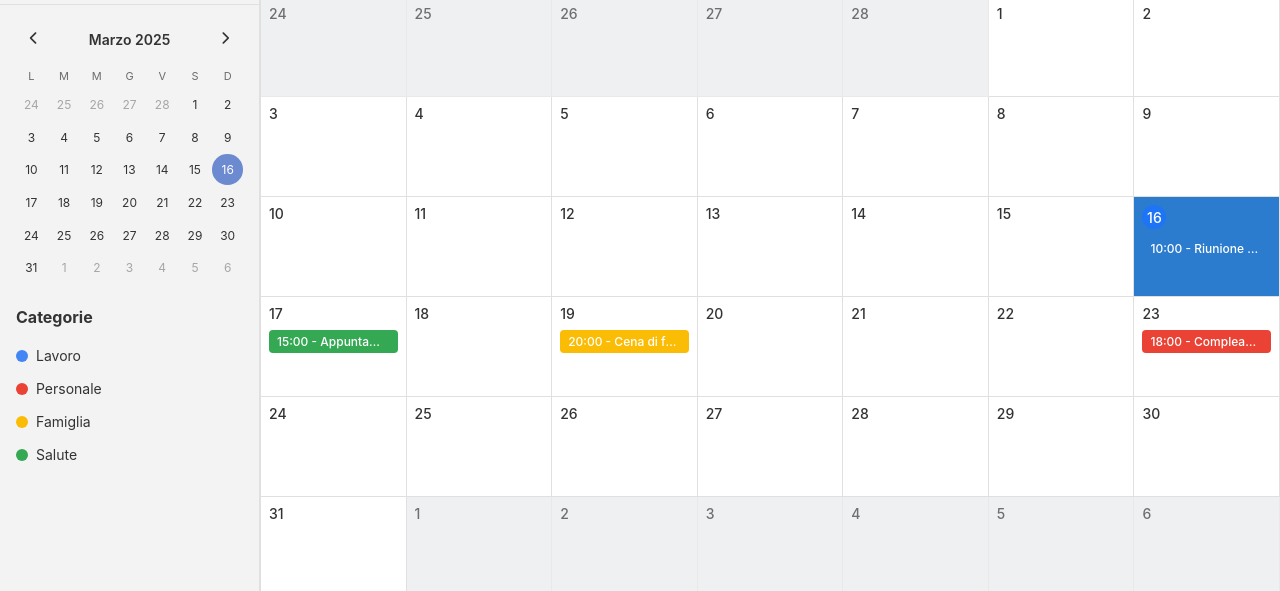
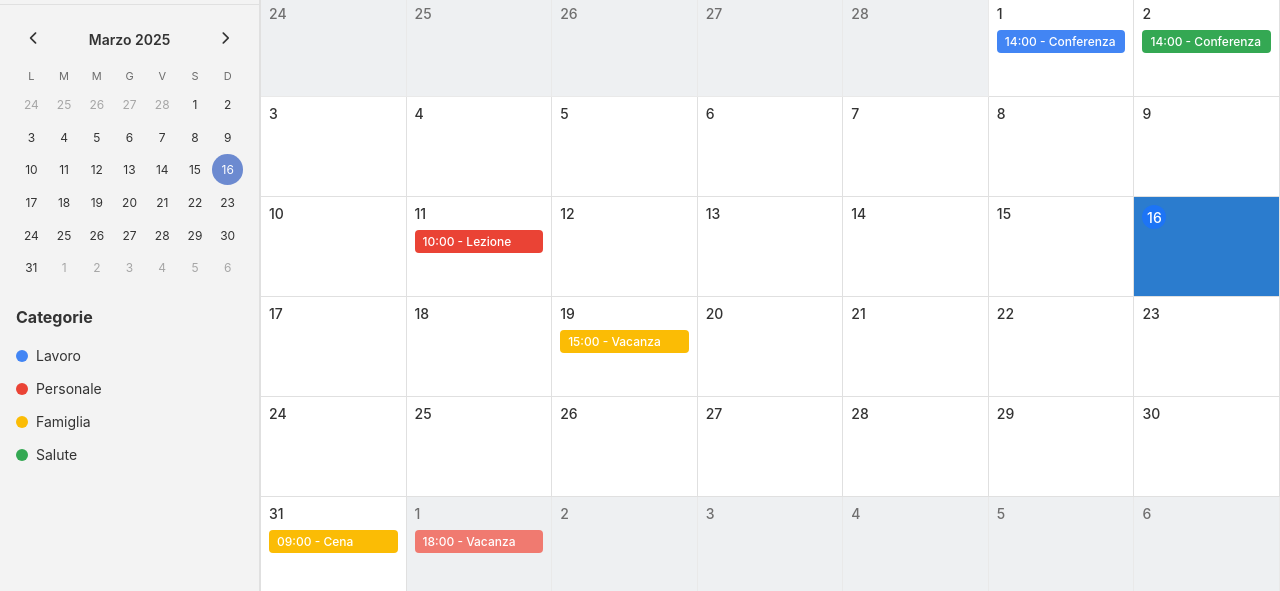
Before and after one commit to AndreaGrazia2/chat, a website: page calendario.html in a window 1280 px wide. Shown: the part 105-696 px from the top of the page. Drawn offline with Linux system fonts and the light colour scheme.

Commit message:
Some fix

```diff
--- a/static/css/calendario/base.css
+++ b/static/css/calendario/base.css
@@ -62,6 +62,7 @@
 	    --nav-active: #1a73e8;
 	    --nav-active-text: #ffffff;
 	}
+	--event-work: #4285F4;
 	--event-personal: #EA4335;
 	--event-family: #FBBC05;
 	--event-health: #34A853;
--- a/static/js/calendario/app.js
+++ b/static/js/calendario/app.js
@@ -14,7 +14,9 @@ function initApp() {
     caricaEventi();
 
     // Crea eventi di esempio se non ce ne sono
-    creaEventiDemo();
+    if (eventi.length === 0) {
+        generaEventiTest(15); // Modificato da creaEventiDemo a generaEventiTest
+    }
 
     // Inizializza le viste del calendario
     inizializzaViste();
--- a/static/js/calendario/events.js
+++ b/static/js/calendario/events.js
@@ -6,6 +6,7 @@
 let eventi = [];
 
 // Categorie di eventi disponibili
+// Definizione delle categorie
 const categorie = {
     work: {
         nome: 'Lavoro',
@@ -165,87 +166,90 @@ function getEventiSettimana(dataInizio, dataFine) {
  * Salva gli eventi (in localStorage per demo, in un'implementazione reale si userebbe un'API)
  */
 function salvaEventi() {
-    localStorage.setItem('calendario_eventi', JSON.stringify(eventi));
+    localStorage.setItem('eventi', JSON.stringify(eventi));
     // In un'implementazione reale, qui si chiamerebbe l'API per salvare gli eventi
 }
 
 /**
  * Carica gli eventi dal localStorage (o da un'API in un'implementazione reale)
  */
+// Carica gli eventi dal localStorage
 function caricaEventi() {
-    const eventiSalvati = localStorage.getItem('calendario_eventi');
+    const eventiSalvati = localStorage.getItem('eventi');
     if (eventiSalvati) {
-        try {
-            eventi = JSON.parse(eventiSalvati).map(evento => ({
-                ...evento,
-                dataInizio: new Date(evento.dataInizio),
-                dataFine: new Date(evento.dataFine),
-                creato: new Date(evento.creato),
-                modificato: evento.modificato ? new Date(evento.modificato) : null
-            }));
-        } catch (error) {
-            console.error('Errore nel caricamento degli eventi:', error);
-            eventi = [];
-        }
+        eventi = JSON.parse(eventiSalvati);
+
+        // Converti le stringhe di data in oggetti Date
+        eventi.forEach(evento => {
+            evento.dataInizio = new Date(evento.dataInizio);
+            evento.dataFine = new Date(evento.dataFine);
+        });
+        console.log(`Caricati ${eventi.length} eventi dal localStorage`);
+    } else {
+        // Se non ci sono eventi, genera eventi di test
+        console.log('Nessun evento trovato, genero eventi di test...');
+        generaEventiTest(15);
     }
-    // In un'implementazione reale, qui si chiamerebbe l'API per caricare gli eventi
 }
 
-/**
- * Crea eventi di esempio per la demo
- */
-function creaEventiDemo() {
-    // Se ci sono già eventi, non creare quelli di esempio
-    if (eventi.length > 0) return;
+// Genera eventi casuali per testare il calendario
+function generaEventiTest(numEventi = 15) {
+    const categorie = ['work', 'personal', 'family', 'health'];
+    const titoli = [
+        'Riunione', 'Appuntamento', 'Compleanno', 'Visita medica',
+        'Conferenza', 'Cena', 'Pranzo', 'Lezione', 'Allenamento',
+        'Scadenza progetto', 'Viaggio', 'Vacanza', 'Anniversario'
+    ];
+    const descrizioni = [
+        'Importante non mancare', 'Ricordati di portare i documenti',
+        'Confermare presenza', 'Preparare presentazione',
+        'Chiamare prima per confermare', 'Portare un regalo',
+        'Prenotare in anticipo', 'Rivedere appunti'
+    ];
 
-    const oggi = new Date();
-    const anno = oggi.getFullYear();
-    const mese = oggi.getMonth();
+    // Data di inizio: un mese indietro
+    const dataInizioRange = new Date();
+    dataInizioRange.setMonth(dataInizioRange.getMonth() - 1);
 
-    // Evento oggi
-    aggiungiEvento({
-        titolo: 'Riunione di lavoro',
-        descrizione: 'Discussione sul nuovo progetto',
-        dataInizio: new Date(anno, mese, oggi.getDate(), 10, 0),
-        dataFine: new Date(anno, mese, oggi.getDate(), 11, 30),
-        categoria: 'work'
-    });
+    // Data di fine: due mesi avanti
+    const dataFineRange = new Date();
+    dataFineRange.setMonth(dataFineRange.getMonth() + 2);
 
-    // Evento domani
-    aggiungiEvento({
-        titolo: 'Appuntamento medico',
-        descrizione: 'Visita di controllo',
-        dataInizio: new Date(anno, mese, oggi.getDate() + 1, 15, 0),
-        dataFine: new Date(anno, mese, oggi.getDate() + 1, 16, 0),
-        categoria: 'health'
-    });
+    for (let i = 0; i < numEventi; i++) {
+        // Genera una data casuale nel range
+        const dataInizio = new Date(
+            dataInizioRange.getTime() +
+            Math.random() * (dataFineRange.getTime() - dataInizioRange.getTime())
+        );
 
-    // Evento tra 3 giorni
-    aggiungiEvento({
-        titolo: 'Cena di famiglia',
-        descrizione: 'Ristorante Da Luigi',
-        dataInizio: new Date(anno, mese, oggi.getDate() + 3, 20, 0),
-        dataFine: new Date(anno, mese, oggi.getDate() + 3, 22, 30),
-        categoria: 'family'
-    });
+        // Imposta un'ora casuale (8-20)
+        dataInizio.setHours(Math.floor(Math.random() * 12) + 8, 0, 0);
 
-    // Evento la prossima settimana
-    aggiungiEvento({
-        titolo: 'Compleanno di Marco',
-        descrizione: 'Portare un regalo',
-        dataInizio: new Date(anno, mese, oggi.getDate() + 7, 18, 0),
-        dataFine: new Date(anno, mese, oggi.getDate() + 7, 23, 0),
-        categoria: 'personal'
-    });
+        // Durata casuale (30min - 2h)
+        const durata = (Math.floor(Math.random() * 4) + 1) * 30;
+        const dataFine = new Date(dataInizio);
+        dataFine.setMinutes(dataFine.getMinutes() + durata);
 
-    // Evento tutto il giorno
-    aggiungiEvento({
-        titolo: 'Conferenza Web',
-        descrizione: 'Conferenza annuale sulle tecnologie web',
-        dataInizio: new Date(anno, mese, oggi.getDate() + 10, 9, 0),
-        dataFine: new Date(anno, mese, oggi.getDate() + 10, 18, 0),
-        categoria: 'work'
-    });
+        // Scegli categoria, titolo e descrizione casuali
+        const categoria = categorie[Math.floor(Math.random() * categorie.length)];
+        const titolo = titoli[Math.floor(Math.random() * titoli.length)];
+        const descrizione = descrizioni[Math.floor(Math.random() * descrizioni.length)];
+
+        // Aggiungi l'evento
+        eventi.push({
+            id: generaId(), // Ora questa funzione esiste
+            titolo,
+            descrizione,
+            dataInizio,
+            dataFine,
+            categoria
+        });
+    }
+
+    // Salva gli eventi
+    salvaEventi();
+
+    console.log(`Generati ${numEventi} eventi di test`);
 }
 
 // Implementazione del drag and drop per gli eventi
@@ -703,4 +707,47 @@ function updateCurrentTimeIndicator() {
     }
 }
 
-// ... existing code ...
+// Funzione per aggiornare l'indicatore dell'ora corrente
+function updateCurrentTimeIndicator() {
+    console.log('Updating current time indicator');
+
+    // Rimuovi eventuali indicatori esistenti
+    document.querySelectorAll('.current-time-indicator').forEach(el => el.remove());
+
+    // Ottieni l'ora corrente
+    const now = new Date();
+    const hours = now.getHours();
+    const minutes = now.getMinutes();
+
+    // Calcola la posizione verticale in base all'ora corrente
+    const hourHeight = 60; // Altezza di ogni slot orario in pixel
+    const topPosition = (hours * hourHeight) + (minutes / 60 * hourHeight) + 50; // +50 per l'header
+
+    // Crea l'indicatore per la vista giornaliera
+    const dayGrid = document.querySelector('.day-grid');
+    if (dayGrid) {
+        const indicator = document.createElement('div');
+        indicator.className = 'current-time-indicator';
+        indicator.style.top = `${topPosition}px`;
+        dayGrid.appendChild(indicator);
+        console.log('Added time indicator to day view at position:', topPosition);
+    }
+
+    // Crea l'indicatore per la vista settimanale
+    const weekGrid = document.querySelector('.week-grid');
+    if (weekGrid) {
+        const indicator = document.createElement('div');
+        indicator.className = 'current-time-indicator';
+        indicator.style.top = `${topPosition}px`;
+        weekGrid.appendChild(indicator);
+        console.log('Added time indicator to week view at position:', topPosition);
+    }
+}
+
+/**
+ * Genera un ID univoco per gli eventi
+ * @returns {string} - ID univoco
+ */
+function generaId() {
+    return Date.now().toString(36) + Math.random().toString(36).substr(2, 5);
+}
```
